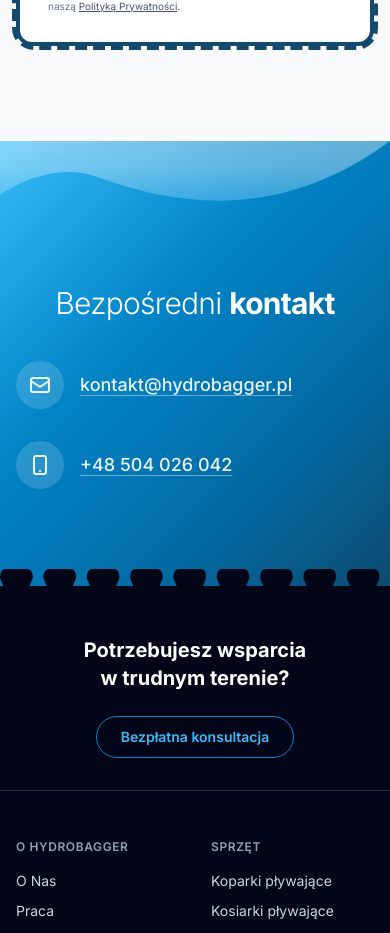
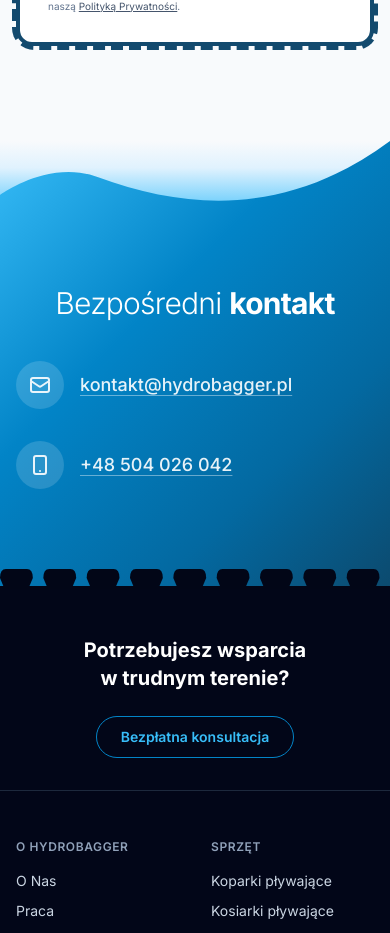
Before and after one commit to Creva-debug/HydroBagger, a Next.js app: page / in a window 390 px wide. Shown: the part 9733-10666 px from the top of the page. Built offline with nearby package versions, Linux system fonts and the light colour scheme.

Commit message:
Update Footer component to remove opacity from SVG background for improved visual clarity.

```diff
--- a/src/components/Footer.tsx
+++ b/src/components/Footer.tsx
@@ -86,7 +86,7 @@
       >
         {/* Fala na górze – gradient w wypełnieniu (jasne tło → ton wody przy styku z sekcją) */}
         <div className="absolute top-0 left-0 right-0 w-full overflow-hidden leading-none" style={{ height: 72 }}>
-          <svg viewBox="0 0 1440 72" preserveAspectRatio="none" className="block h-full w-full opacity-40 sm:opacity-100">
+          <svg viewBox="0 0 1440 72" preserveAspectRatio="none" className="block h-full w-full">
             <defs>
               <linearGradient id="footerWaveFill" x1="0" y1="0" x2="0" y2="1">
                 <stop offset="0%" stopColor="#f8fafc" />
```
